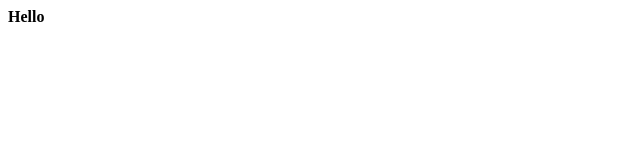
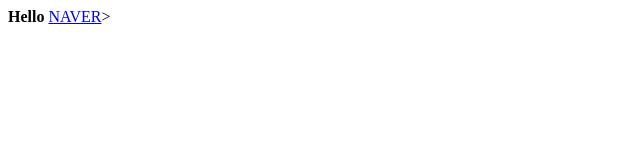
Before and after one commit to lee-kihoon/git-test, a plain HTML site: page index.html in a window 1280 px wide. Shown: the full height of the page, 0-640 px from the left. Drawn offline with Linux system fonts and the light colour scheme.

Commit message:
a tag commit

```diff
--- a/index.html
+++ b/index.html
@@ -4,6 +4,7 @@
 	</head>
 	<body>
 		<strong>Hello</strong>
+		<a href="naver.com">NAVER</a>>
 	</body>
 
 </html>
```
